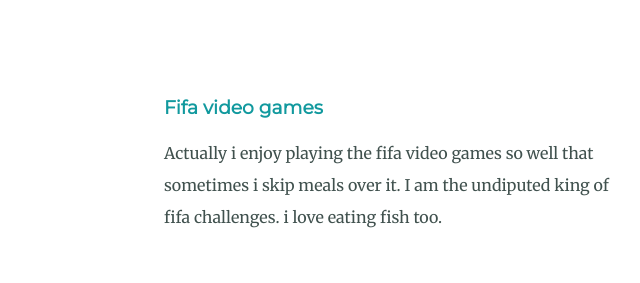
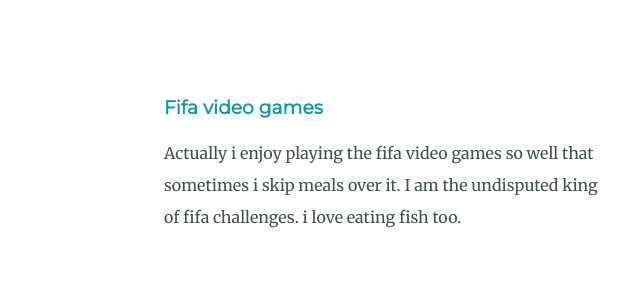
Before and after one commit to clement-ai/personal-site, a plain HTML site: page index.html in a window 1280 px wide. Shown: the part 1740-2023 px from the top of the page, 156-796 px from the left. Drawn offline with Linux system fonts and the light colour scheme.

Commit message:
Update index.html

```diff
--- a/index.html
+++ b/index.html
@@ -40,7 +40,7 @@
             <img class="chilli-img" src="images/ps4.png" alt="chillies=img">
 
             <h3>Fifa video games</h3>
-            <p>Actually i enjoy playing the fifa video games so well that sometimes i skip meals over it. I am the undiputed king of fifa challenges. i love eating fish too.</p>
+            <p>Actually i enjoy playing the fifa video games so well that sometimes i skip meals over it. I am the undisputed king of fifa challenges. i love eating fish too.</p>
 
           </div>
         </div>
```
